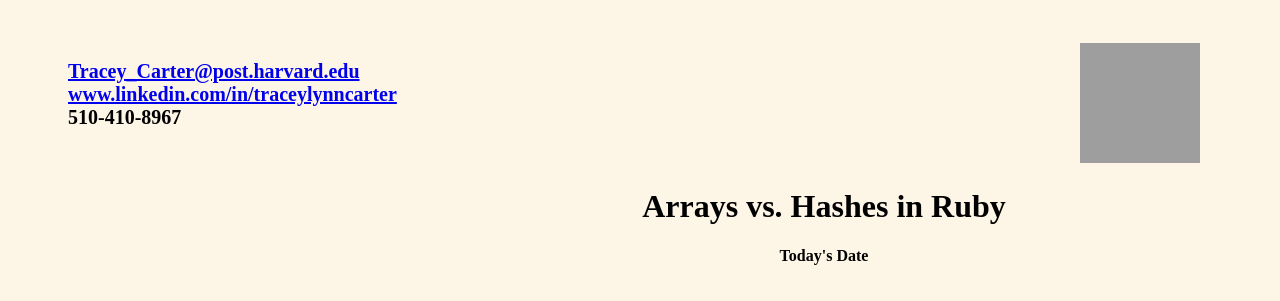
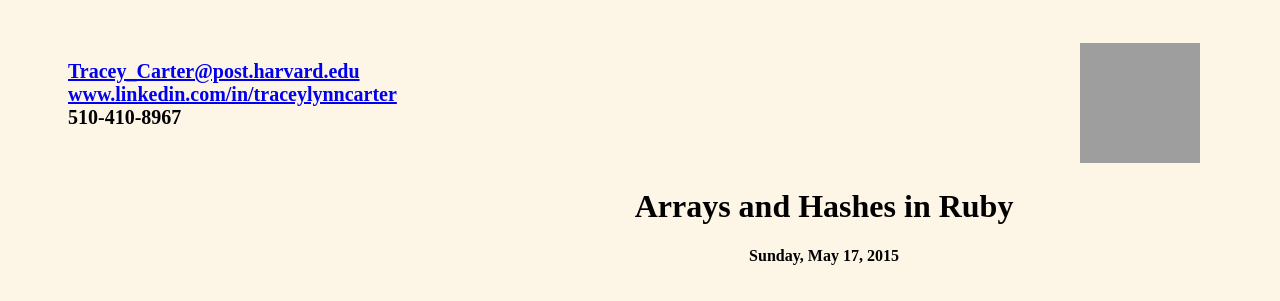
Before and after one commit to traceycarterDBC/traceycarterdbc.github.io, a plain HTML site: page blog/t3-arrays-hashes.html in a window 1280 px wide. Shown: the top 301 px of the page. Drawn offline with Linux system fonts and the light colour scheme; grey boxes are pictures that could not be loaded.

Commit message:
Another blog update

```diff
--- a/blog/t3-arrays-hashes.html
+++ b/blog/t3-arrays-hashes.html
@@ -17,8 +17,8 @@
   </div>
 
   <div id="blog-title">
-  <h1>Arrays vs. Hashes in Ruby</h1>
-  <h4>Today's Date</h4><br>
+  <h1>Arrays and Hashes in Ruby</h1>
+  <h4>Sunday, May 17, 2015</h4><br>
   </div>
 
   <div id="text">
```
Also changed, not shown: blog/t1-git-blog.html (+2 -1 lines).
